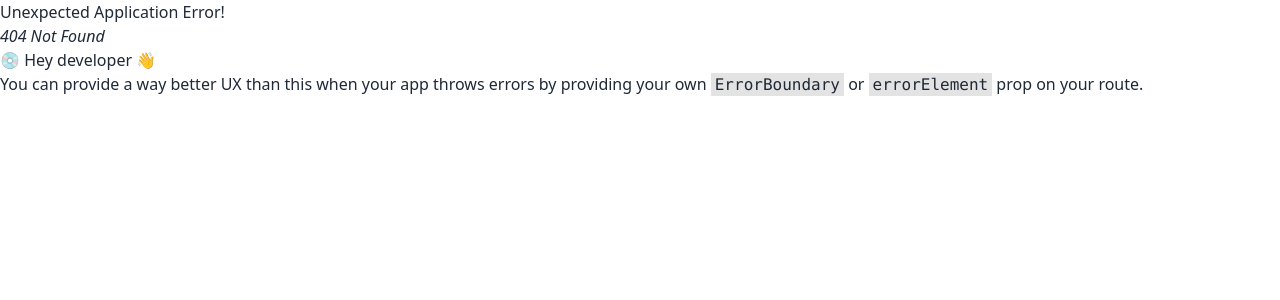
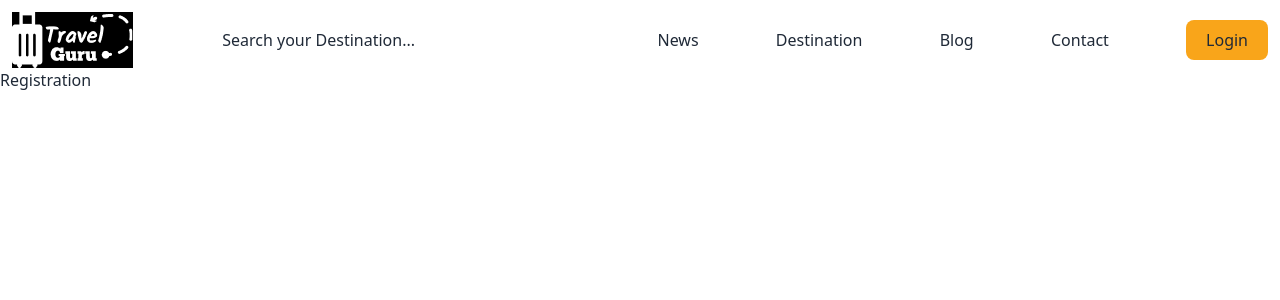
Before and after one commit to JannatunNimeNishat/travel-guru-client, a React (Vite) app: page /loginLayout/register in a window 1280 px wide. Before the commit this address had no page. Shown: the top 300 px of the page. Built offline with nearby package versions, Linux system fonts and the light colour scheme.

Commit message:
login layout added

```diff
--- a/src/layouts/LoginLayout.jsx
+++ b/src/layouts/LoginLayout.jsx
@@ -0,0 +1,14 @@
+import React from 'react';
+import NavBar from '../pages/shared/NavBar';
+import { Outlet } from 'react-router-dom';
+
+const LoginLayout = () => {
+    return (
+        <div>
+            <NavBar></NavBar>
+            <Outlet></Outlet>
+        </div>
+    );
+};
+
+export default LoginLayout;
--- /dev/null
+++ b/src/pages/Login.jsx
@@ -0,0 +1,11 @@
+import React from 'react';
+
+const Login = () => {
+    return (
+        <div>
+            <h3>Login</h3>
+        </div>
+    );
+};
+
+export default Login;
--- /dev/null
+++ b/src/pages/Registration.jsx
@@ -0,0 +1,11 @@
+import React from 'react';
+
+const Registration = () => {
+    return (
+        <div>
+            <h3>Registration</h3>
+        </div>
+    );
+};
+
+export default Registration;
--- a/src/pages/shared/NavBar.jsx
+++ b/src/pages/shared/NavBar.jsx
@@ -5,20 +5,27 @@ import { Link } from 'react-router-dom';
 const NavBar = () => {
     return (
         <nav className='my-container  pt-3 flex items-center justify-between px-3'>
-            <Link to='/'><img src={logo} alt="" /></Link>
+            <Link to='/'><img className='text-black bg-black' src={logo} alt="" /></Link>
             <input className='w-[370px] h-[44px] rounded-lg pl-3'
-            value={`Search your Destination...`}
-            type="text"
-            name=""
-            id=""
+                value={`Search your Destination...`}
+                type="text"
+                name=""
+                id=""
             />
-            <Link  className='text-white'>News</Link>
-            <Link className='text-white'>Destination</Link>
-            <Link className='text-white'>Blog</Link>
-            <Link className='text-white'>Contact</Link>
-            <Link className='my-btn' to='/login'>Login</Link>
+            <Link >News</Link>
+            <Link >Destination</Link>
+            <Link >Blog</Link>
+            <Link >Contact</Link>
+
+            <Link className='my-btn' to='loginLayout/login'>Login</Link>
         </nav>
     );
 };
 
 export default NavBar;
+
+{/* <Link  className='text-white'>News</Link>
+            <Link className='text-white'>Destination</Link>
+            <Link className='text-white'>Blog</Link>
+            <Link className='text-white'>Contact</Link> */}
+{/* <Link className='my-btn' to='loginLayout/login'>Login</Link> */ }
```
Also changed, not shown: src/Routes/Routes.jsx (+17 -0 lines).
